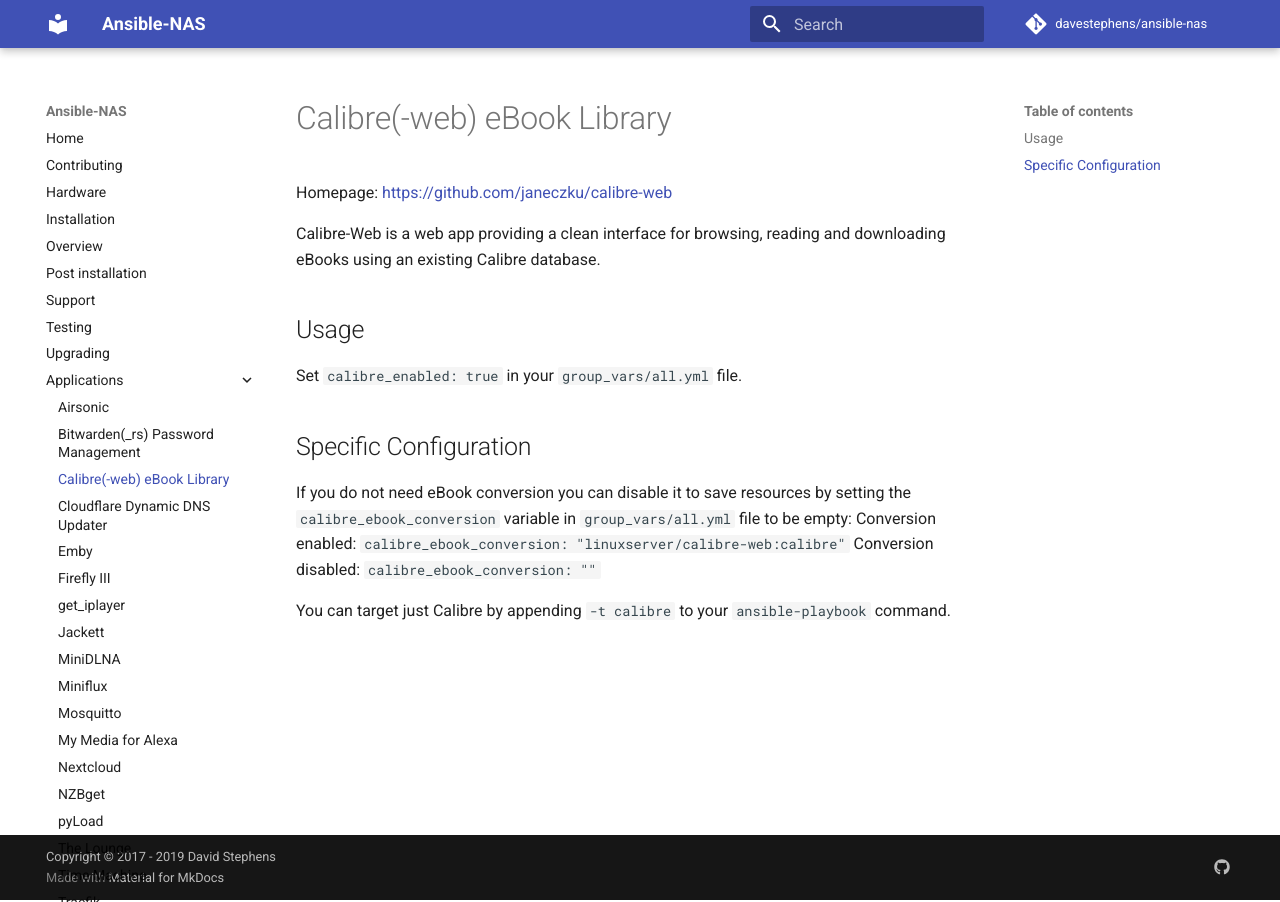
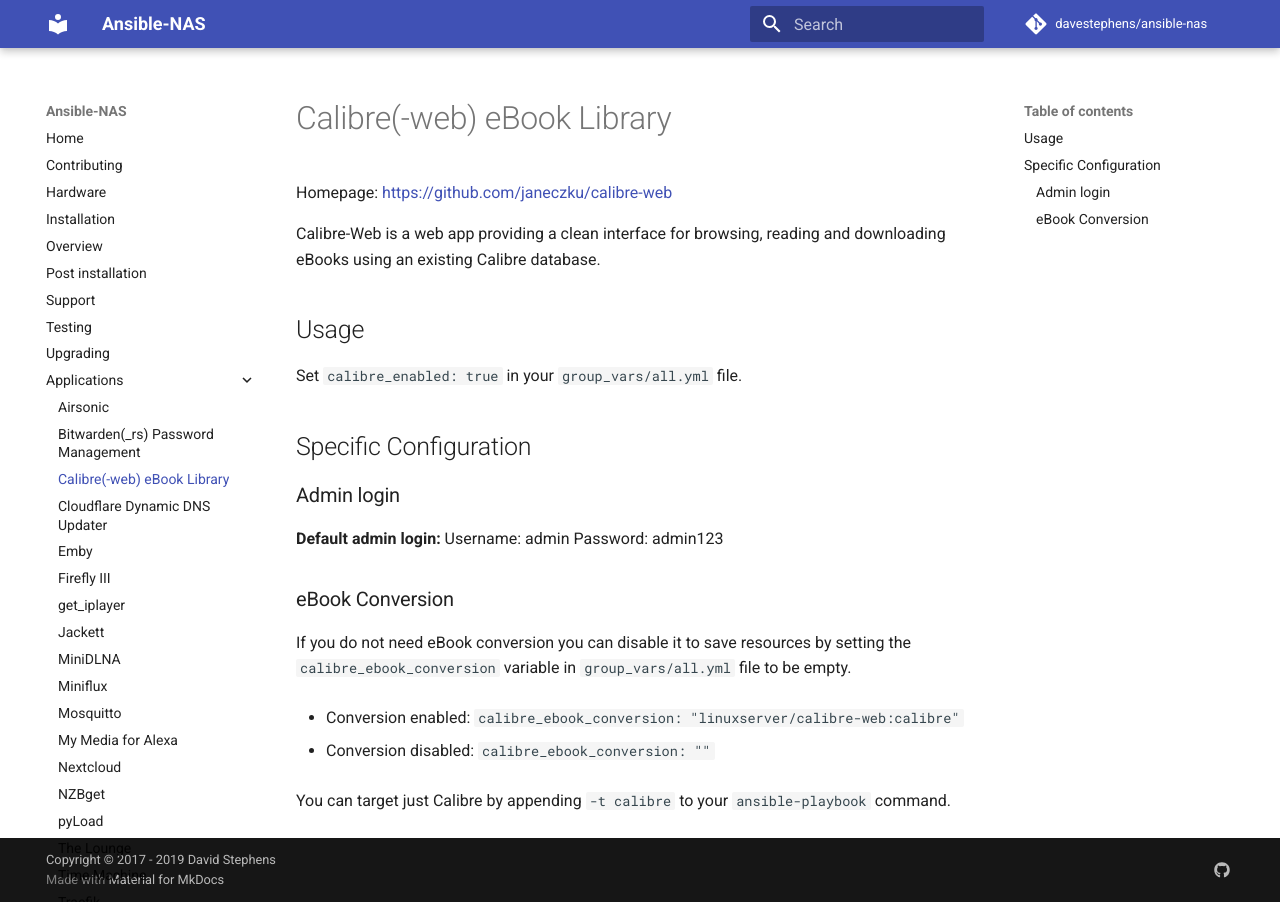
Before and after one commit to davestephens/ansible-nas, an MkDocs documentation site: the page built from docs/applications/calibre.md, in a window 1280 px wide. Built offline with MkDocs 1.6.1 and Material for MkDocs 9.7.7, drawn with Linux system fonts in a browser that asks for light colours; comment, search, counter and statistics services are not loaded.

Commit message:
Tweak Calibre docs

```diff
--- a/docs/applications/calibre.md
+++ b/docs/applications/calibre.md
@@ -11,10 +11,16 @@ Set `calibre_enabled: true` in your `group_vars/all.yml` file.
 
 ## Specific Configuration
 
-If you do not need eBook conversion you can disable it to save resources by setting the `calibre_ebook_conversion` variable in `group_vars/all.yml` file to be empty:
-Conversion enabled:
-`calibre_ebook_conversion: "linuxserver/calibre-web:calibre"`
-Conversion disabled:
-`calibre_ebook_conversion: ""`
+### Admin login
+
+**Default admin login:** Username: admin Password: admin123
+
+### eBook Conversion
+
+If you do not need eBook conversion you can disable it to save resources by setting the `calibre_ebook_conversion` variable in `group_vars/all.yml` file to be empty.
+
+ - Conversion enabled: `calibre_ebook_conversion: "linuxserver/calibre-web:calibre"`
+
+ - Conversion disabled: `calibre_ebook_conversion: ""`
 
 You can target just Calibre by appending `-t calibre` to your `ansible-playbook` command.
```
